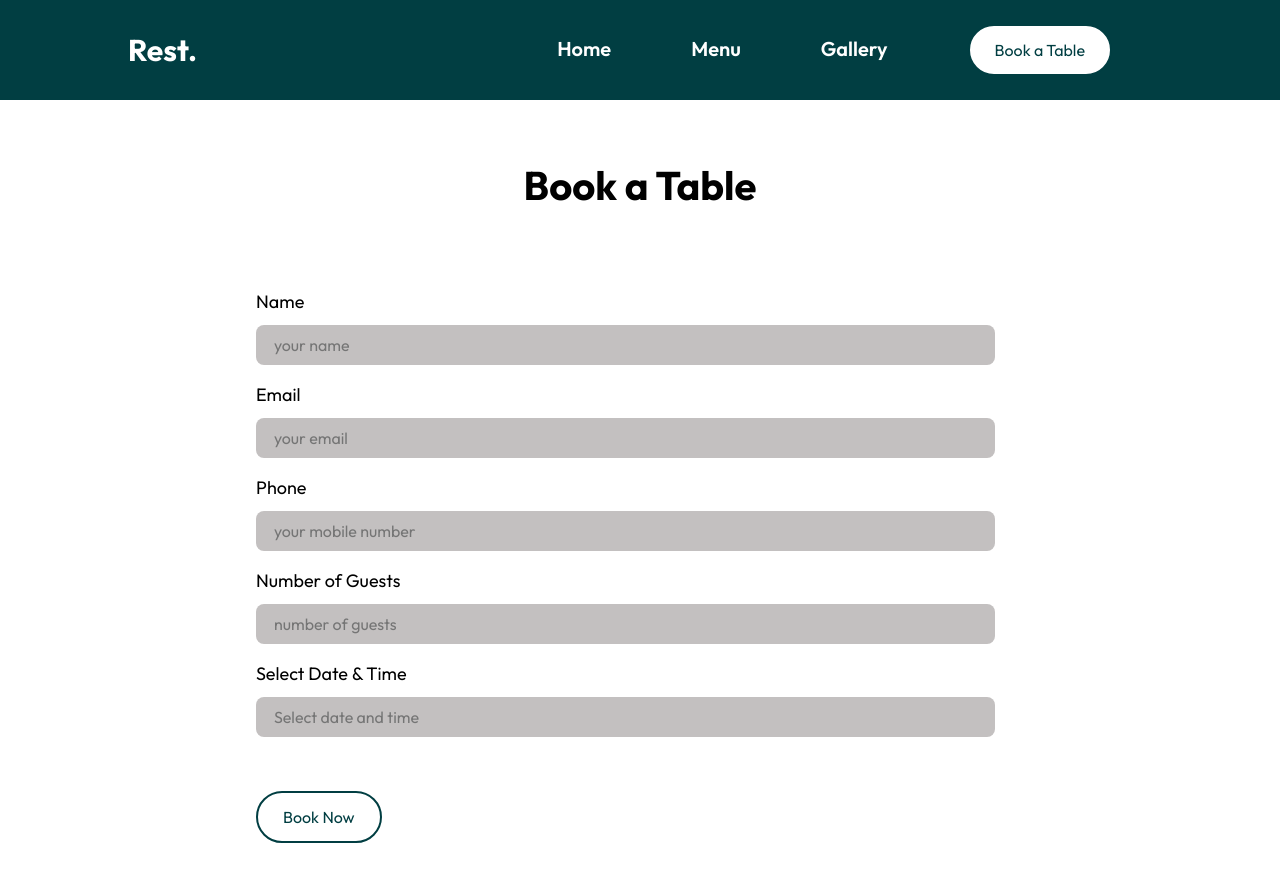
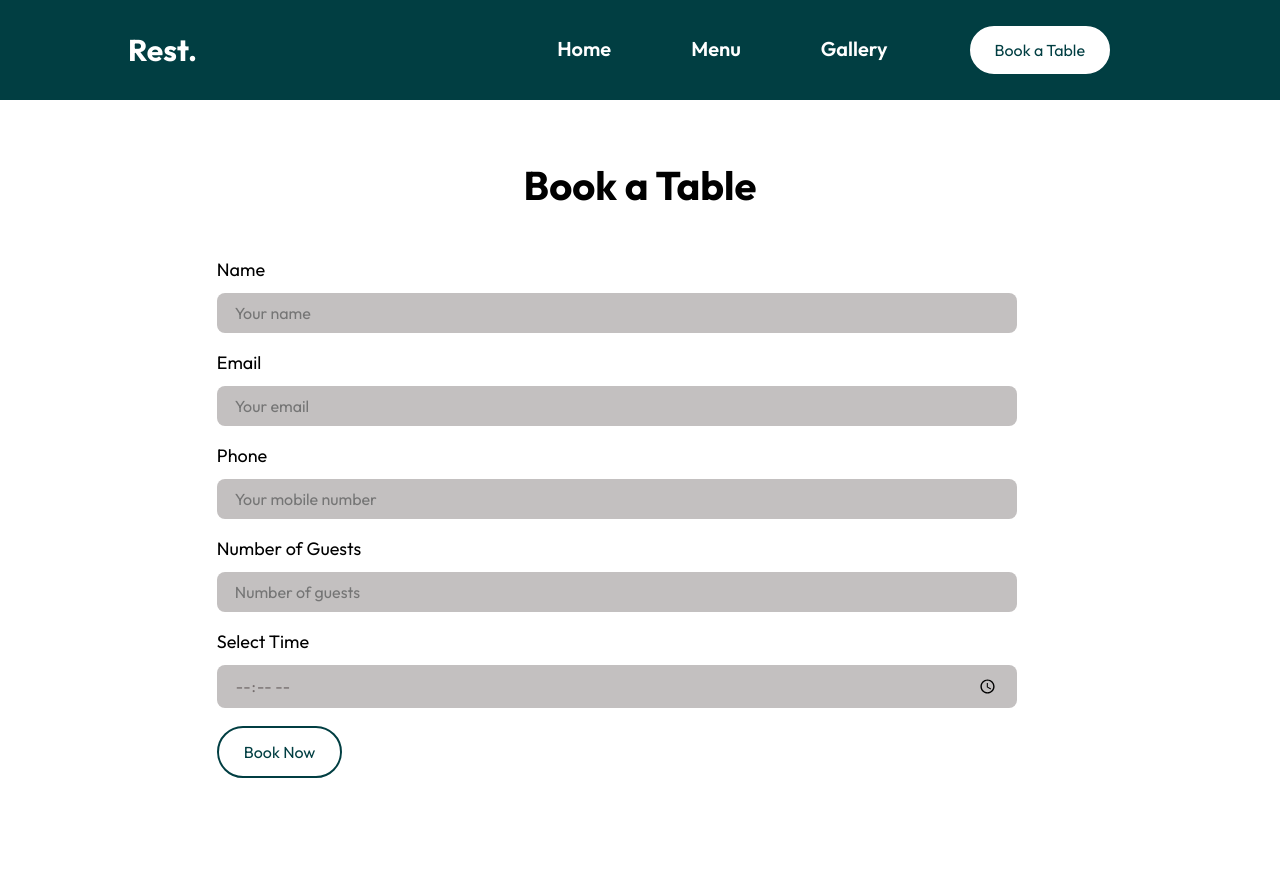
Before and after one commit to ChaitanyaEmani/restaurant, a React (Vite) app: page /booktable in a window 1280 px wide. Shown: the top 882 px of the page. After the commit the page ends 858 px from the top, so only its background shows below. Built offline with nearby package versions, Linux system fonts and the light colour scheme.

Commit message:
changed time at Bookatable

```diff
--- a/src/pages/BookTable/BookTable.css
+++ b/src/pages/BookTable/BookTable.css
@@ -1,7 +1,9 @@
-.booking-form{
+ .booking-form{
     display: flex;
     flex-direction: column;
     margin-top: 10rem;
+    align-items: center;
+    margin-bottom: 5rem;
 }
 
 .booking-form h2{
@@ -10,8 +12,10 @@
 }
 
 .form {
-    margin: 80px 100px;
-    margin-left: 20%;
+    width: 100%;
+    margin-top: 3rem;
+    max-width: 1000px;
+    margin-left: 12%;
 }
 
 .form div{
@@ -32,7 +36,7 @@
     padding: 10px 18px;
     background: #c3c0c0;
     color: #737373;
-    /* color: rgb(117, 110, 110); */
+    color: rgb(117, 110, 110);
     border: none;
     outline: none;
     font-size: 16px;
@@ -42,3 +46,17 @@
 .form .error{
     color: rgb(215, 37, 37);
 }
+
+.form .timepicker-input{
+
+    margin-top: 2px;
+    border-radius: 8px;
+    padding: 10px 18px;
+    background: #c3c0c0;
+    color: #737373;
+    color: rgb(117, 110, 110);
+    border: none;
+    outline: none;
+    font-size: 16px;
+    width: 80%;
+}
--- a/src/pages/BookTable/BookTable.jsx
+++ b/src/pages/BookTable/BookTable.jsx
@@ -1,23 +1,20 @@
-import React, { useState } from "react";
+import React from "react";
 import { Formik, Form, Field, ErrorMessage } from "formik";
 import * as Yup from "yup";
 import { db } from "../../config/firebaseConfig";
 import { collection, addDoc } from "firebase/firestore";
-import DatePicker from "react-datepicker";
-import "react-datepicker/dist/react-datepicker.css";
 import { ToastContainer, toast } from "react-toastify";
 import "react-toastify/dist/ReactToastify.css";
-import './BookTable.css'
+import "./BookTable.css";
 import Navbar from "../../components/Navbar/Navbar";
 
 const BookTable = () => {
-  const [selectedDate, setSelectedDate] = useState(null);
-
   const validationSchema = Yup.object({
     name: Yup.string().min(2).required("Name is required"),
     email: Yup.string().email("Invalid email").required("Email is required"),
     phone: Yup.string().matches(/^\d{10}$/, "Invalid phone number").required("Phone is required"),
     guests: Yup.number().min(1).max(20).required("Number of guests is required"),
+    time: Yup.string().required("Time is required"),
   });
 
   const handleSubmit = async (values, { resetForm }) => {
@@ -27,13 +24,12 @@ const BookTable = () => {
         email: values.email,
         phone: values.phone,
         guests: values.guests,
-        date: selectedDate.toISOString(),
-        timestamp: new Date(),
+        time: values.time, // Storing only time
+        timestamp: new Date().getTime(), // Storing timestamp
       });
 
       toast.success("Booking Successful!");
       resetForm();
-      setSelectedDate(null);
     } catch (error) {
       console.error("Error adding booking:", error);
       toast.error("Failed to book table. Try again.");
@@ -42,11 +38,11 @@ const BookTable = () => {
 
   return (
     <>
-    <Navbar/>
+      <Navbar />
       <div className="booking-form">
         <h2>Book a Table</h2>
         <Formik
-        initialValues={{ name: "", email: "", phone: "", guests: "" }}
+          initialValues={{ name: "", email: "", phone: "", guests: "", time: "" }}
           validationSchema={validationSchema}
           onSubmit={handleSubmit}
         >
@@ -54,46 +50,43 @@ const BookTable = () => {
             <Form className="form">
               <div>
                 <label>Name</label>
-              <Field type="text" name="name" placeholder="your name" className="input"/>
+                <Field type="text" name="name" placeholder="Your name" className="input" />
                 <ErrorMessage name="name" component="div" className="error" />
               </div>
 
               <div>
                 <label>Email</label>
-              <Field type="email" name="email" placeholder="your email" className="input"/>
+                <Field type="email" name="email" placeholder="Your email" className="input" />
                 <ErrorMessage name="email" component="div" className="error" />
               </div>
 
               <div>
                 <label>Phone</label>
-              <Field type="text" name="phone" placeholder="your mobile number" className="input"/>
+                <Field type="text" name="phone" placeholder="Your mobile number" className="input" />
                 <ErrorMessage name="phone" component="div" className="error" />
               </div>
 
               <div>
                 <label>Number of Guests</label>
-              <Field type="number" name="guests" placeholder="number of guests" className="input"/>
+                <Field type="number" name="guests" placeholder="Number of guests" className="input" />
                 <ErrorMessage name="guests" component="div" className="error" />
               </div>
 
-            <div>
-              <label>Select Date & Time</label>
-              <DatePicker
-                selected={selectedDate}
-                onChange={(date) => setSelectedDate(date)}
-                showTimeSelect
-                dateFormat="Pp"
-                className="input"
-                placeholderText="Select date and time"
-              />
+              {/* Time Picker Below the Guests Field */}
+              <div className="timepicker-container">
+                <label className="timepicker-label">Select Time</label>
+                <Field type="time" name="time" className="timepicker-input" required />
+                <ErrorMessage name="time" component="div" className="error" />
               </div>
 
-            <button type="submit" disabled={isSubmitting} className="btn">Book Now</button>
+              <button type="submit" disabled={isSubmitting} className="btn">
+                Book Now
+              </button>
             </Form>
           )}
         </Formik>
+      </div>
       <ToastContainer />
-    </div>
     </>
   );
 };
```
Lines whose indentation alone changed are shown as unchanged.
